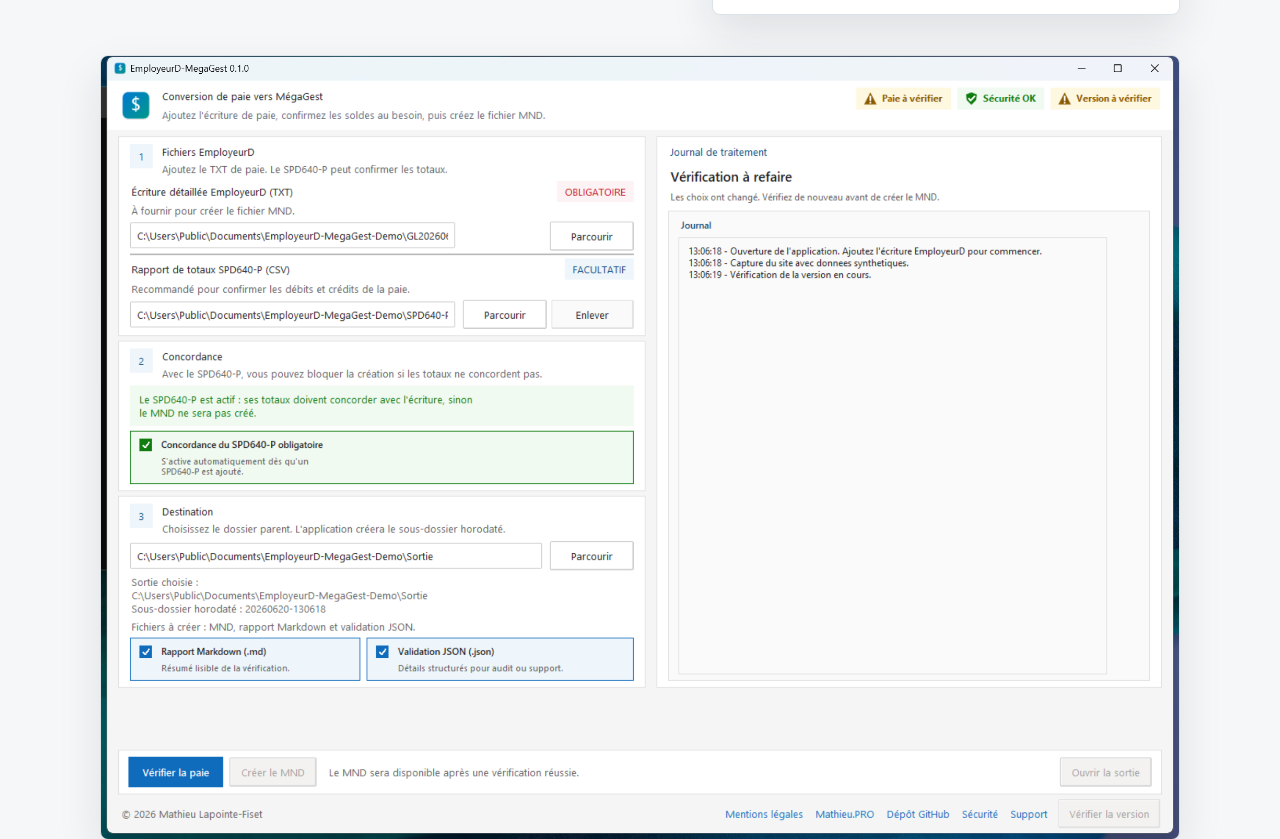
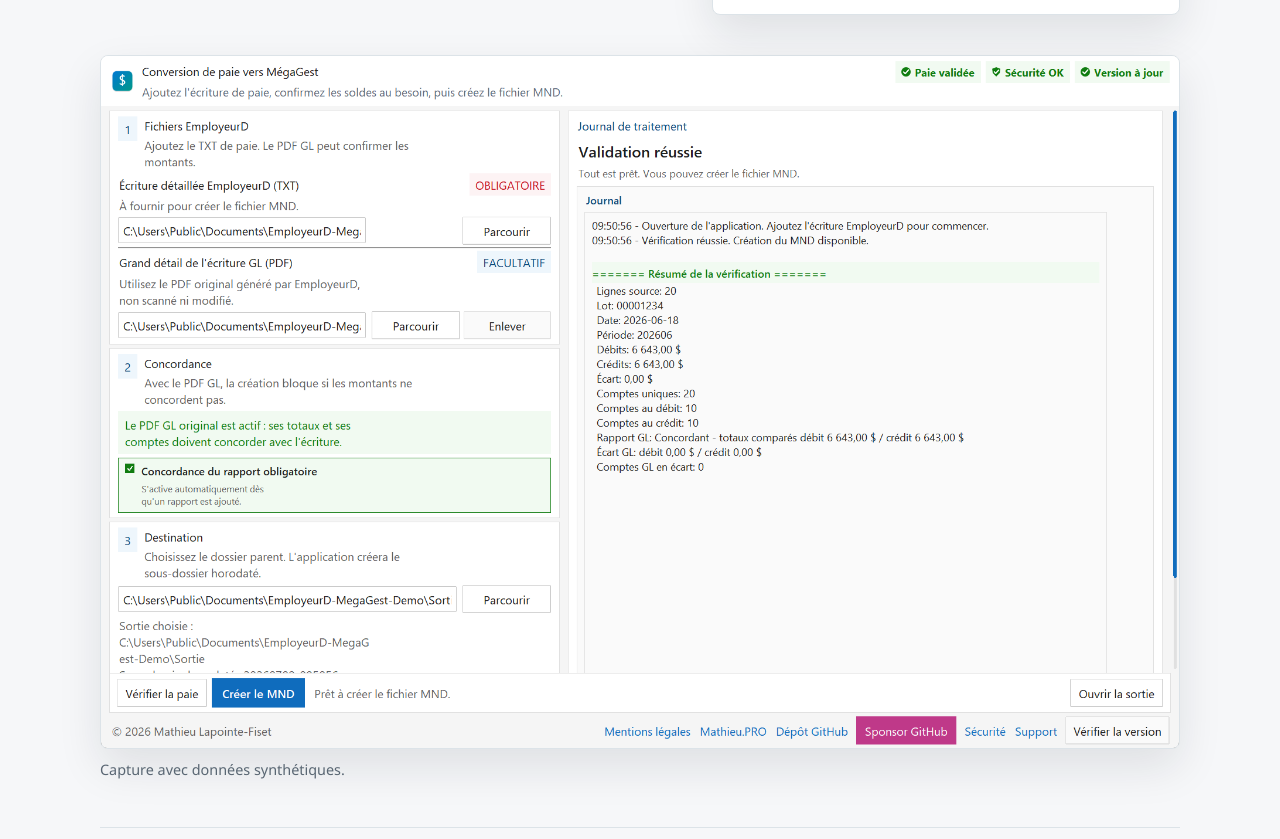
Before and after one commit to MathieuLF/employeurd-coda-megagest, a plain HTML site: page docs/index.html in a window 1280 px wide. Shown: the part 654-1493 px from the top of the page. Drawn offline with Linux system fonts and the light colour scheme; no server answers.

Commit message:
Regenerer la capture 0.1.4

```diff
--- a/docs/index.html
+++ b/docs/index.html
@@ -67,7 +67,7 @@
     </section>
 
     <figure class="screen">
-      <img src="assets/screenshots/v0.1.0/app-main.png" alt="Aperçu de l'application EmployeurD-MegaGest avec des données synthétiques">
+      <img src="assets/screenshots/v0.1.4/app-main.png" alt="Aperçu de l'application EmployeurD-MegaGest avec des données synthétiques">
       <figcaption>Capture avec données synthétiques.</figcaption>
     </figure>
 
```
Also changed, not shown: docs/assets/screenshots/v0.1.4/app-main.png (added), 2 other files.
